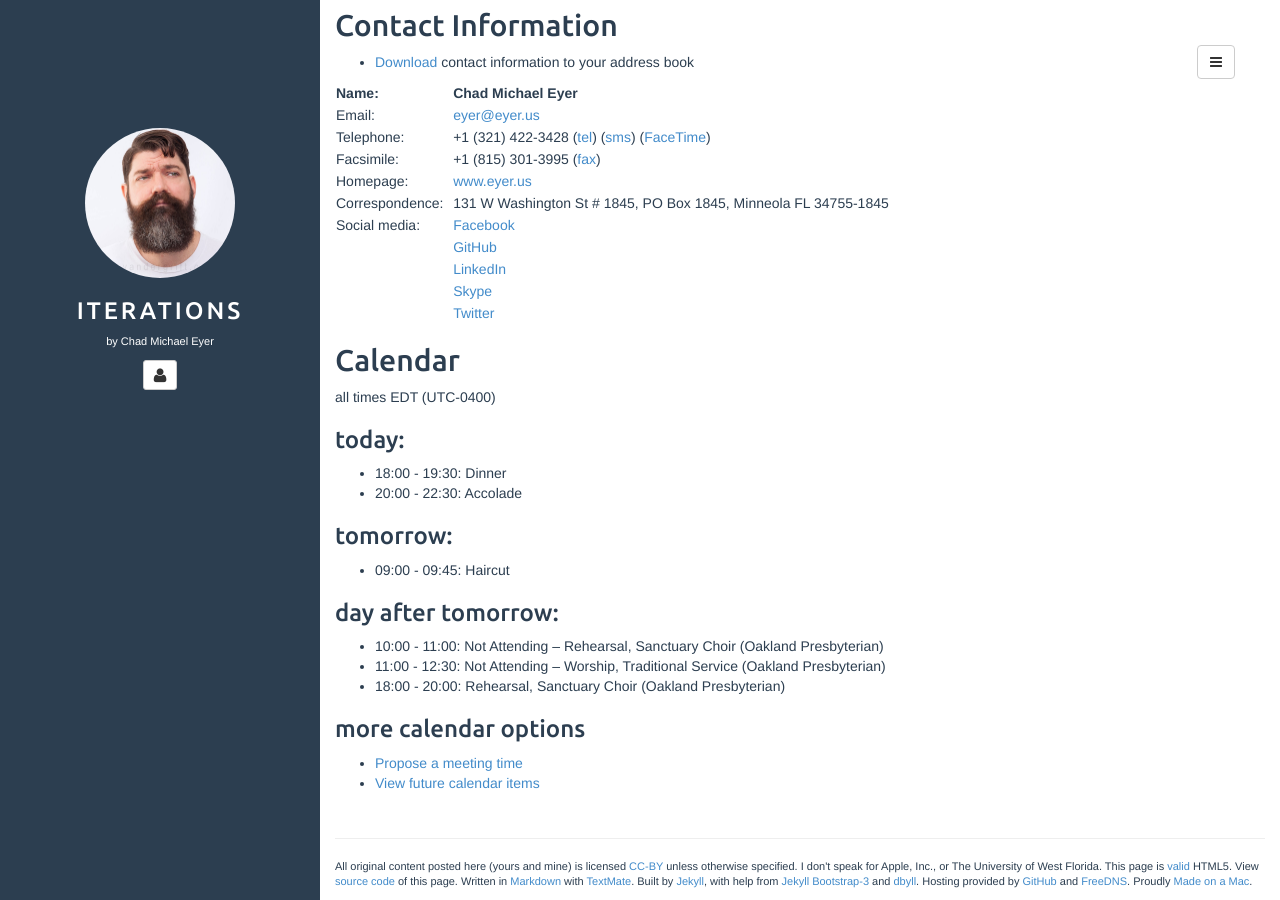
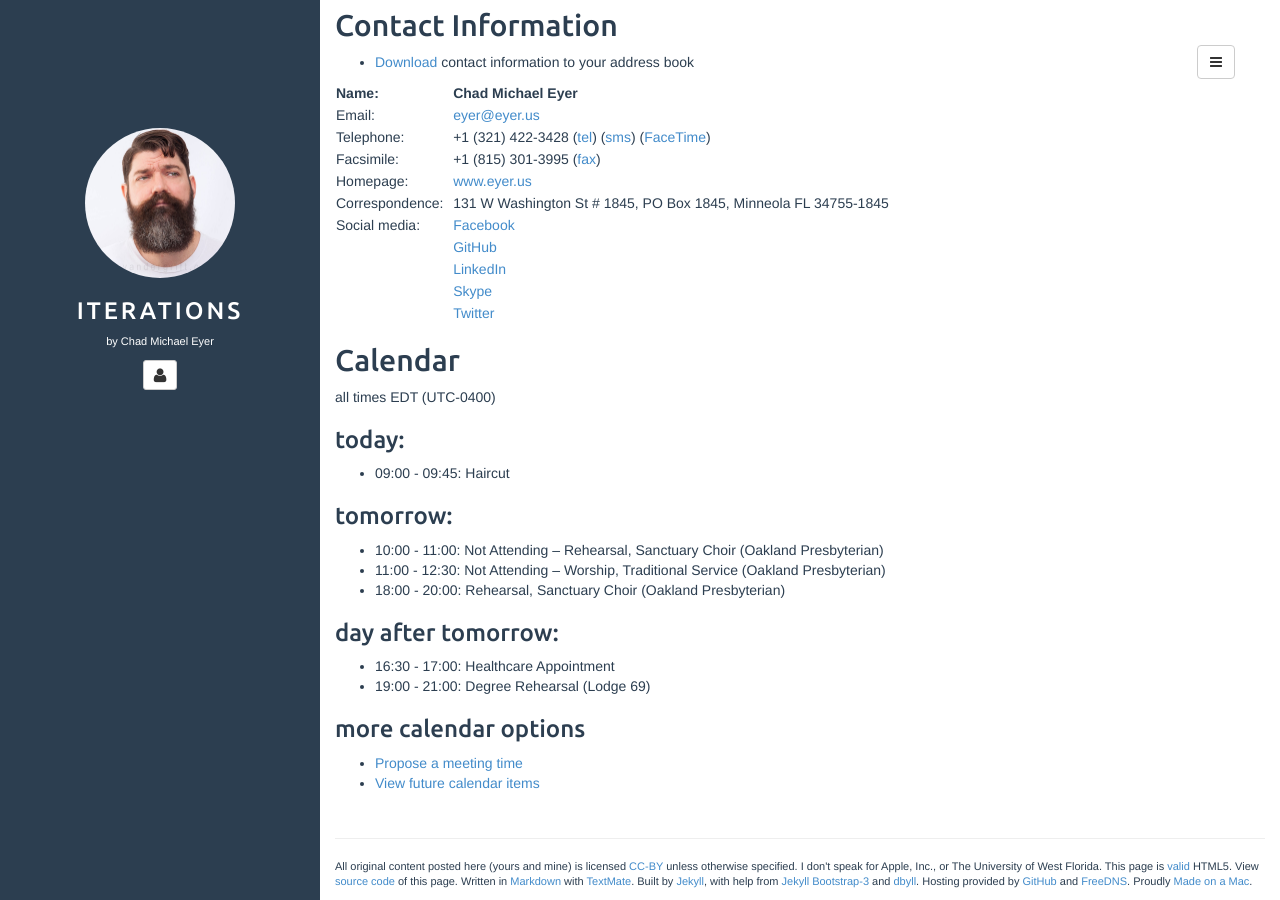
Before and after one commit to chadmichaeleyer/chadmichaeleyer.github.io, a Jekyll site: the page built from about.md, in a window 1280 px wide and 900 px high, scrolled down 1090 px. Built offline with Jekyll 4.4.1, drawn with Linux system fonts in a browser that asks for light colours.

Commit message:
calendar update

```diff
--- a/calendar.markdown
+++ b/calendar.markdown
@@ -2,15 +2,15 @@ all times EDT (UTC-0400)
 
 ### today:
 
-* 18:00 - 19:30: Dinner
-* 20:00 - 22:30: Accolade
+* 09:00 - 09:45: Haircut
 
 ### tomorrow:
-
-* 09:00 - 09:45: Haircut
-
-### day after tomorrow:
 
 * 10:00 - 11:00: Not Attending – Rehearsal, Sanctuary Choir (Oakland Presbyterian)
 * 11:00 - 12:30: Not Attending – Worship, Traditional Service (Oakland Presbyterian)
 * 18:00 - 20:00: Rehearsal, Sanctuary Choir (Oakland Presbyterian)
+
+### day after tomorrow:
+
+* 16:30 - 17:00: Healthcare Appointment
+* 19:00 - 21:00: Degree Rehearsal (Lodge 69)
```
Also changed, not shown: calendar-year.markdown (+7 -5 lines).
